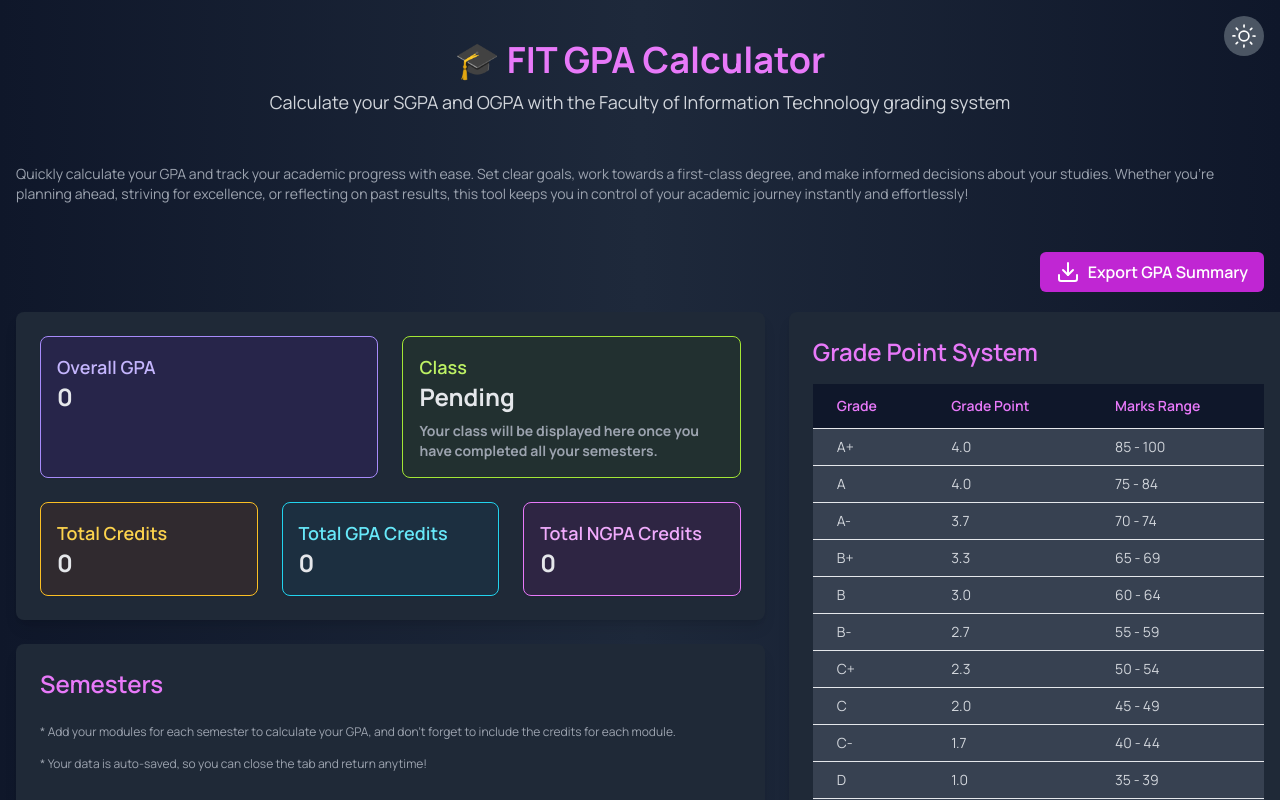
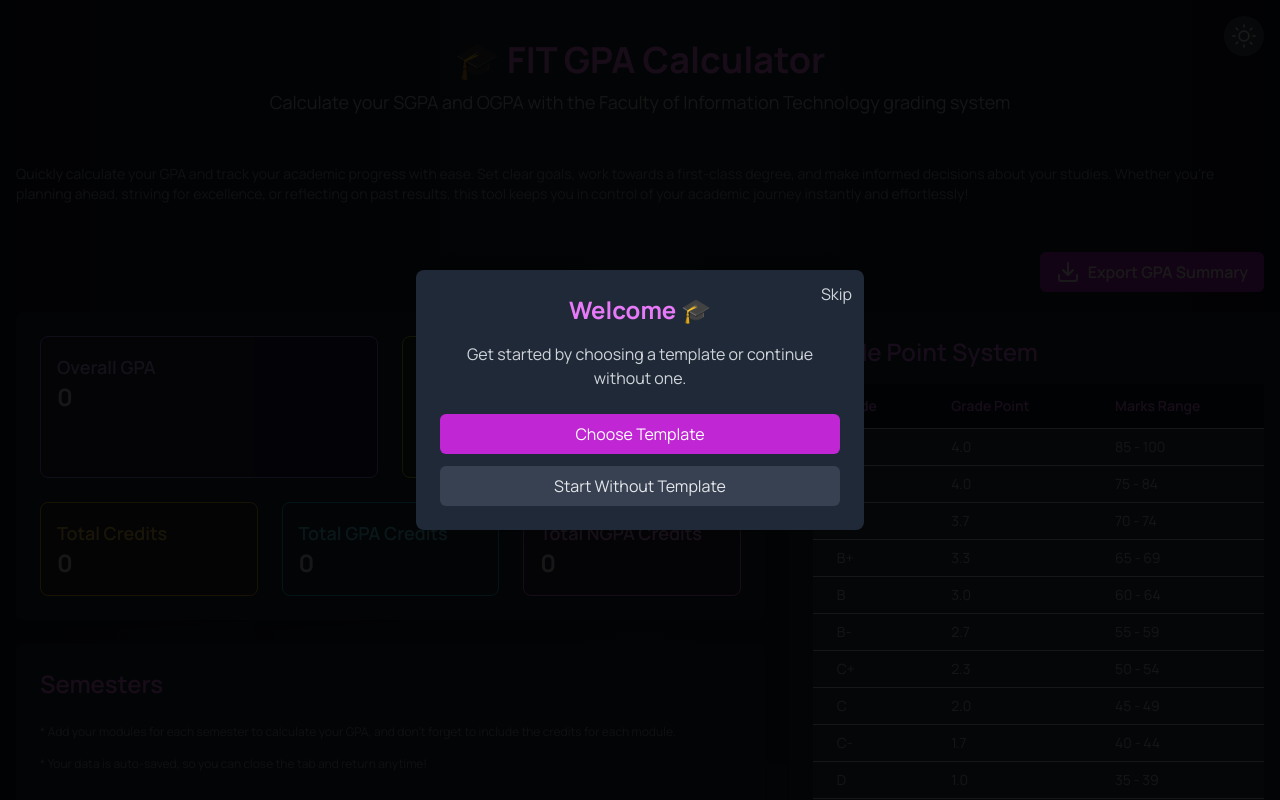
Before and after one commit to IshanHansaka/fit-gpa-calculator, a Next.js app: page / in a window 1280 px wide. Shown: the top 800 px of the page. Built offline with nearby package versions, Linux system fonts and the light colour scheme.

Commit message:
feat: add InitialModal component

```diff
--- a/app/layout.tsx
+++ b/app/layout.tsx
@@ -6,6 +6,7 @@ import Header from '../components/Header';
 import Footer from '../components/Footer';
 import Theme from '../components/Theme';
 import Arrow from '../components/Arrow';
+import InitialModal from '@/components/InitialModal';
 
 export const metadata: Metadata = {
   metadataBase: new URL('https://fit-gpa-calculator.vercel.app'),
@@ -79,6 +80,7 @@ export default function RootLayout({
             }),
           }}
         />
+        <InitialModal />
         <Theme />
         <Arrow />
         <div className="max-w-7xl mx-auto px-4 md:px-4">
```
